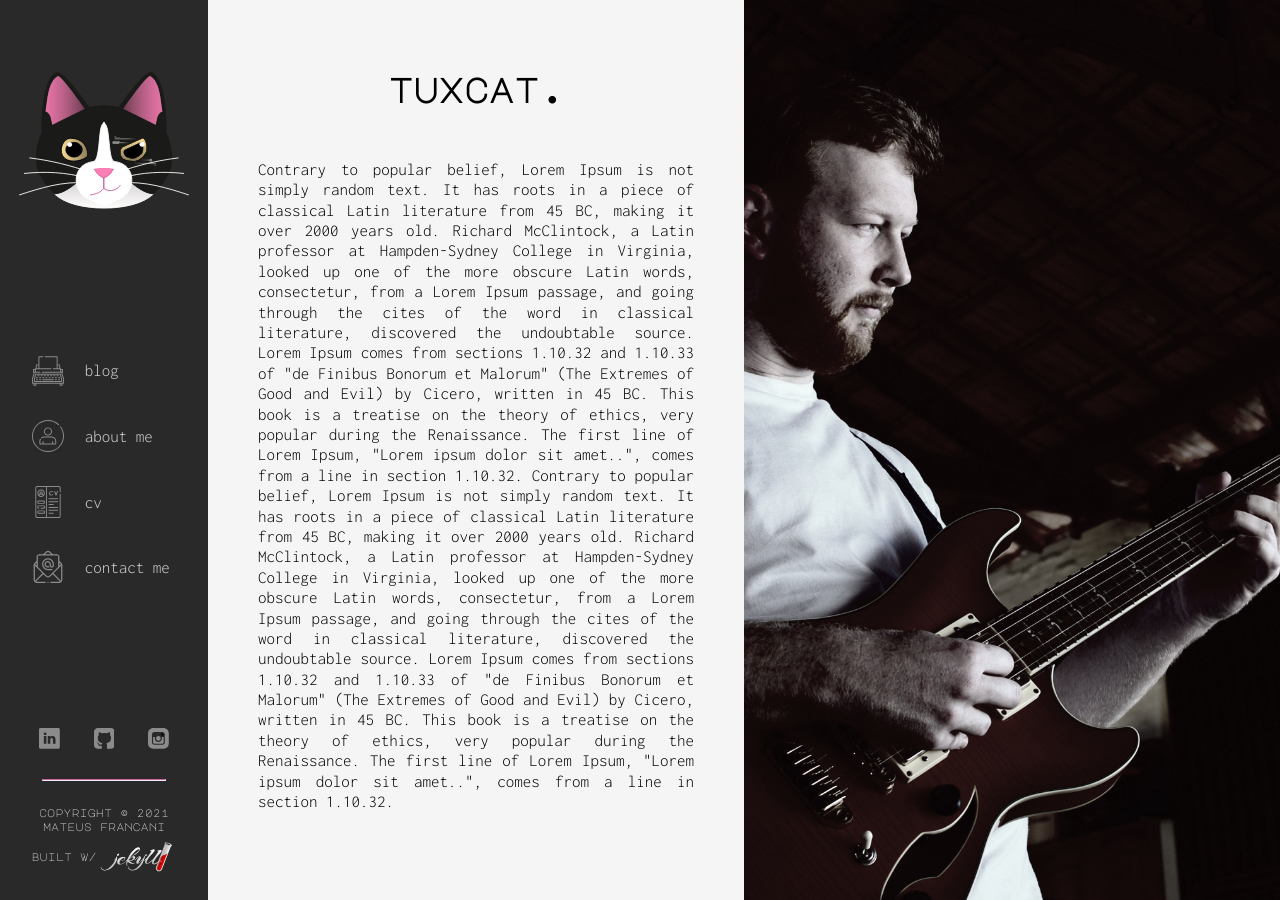
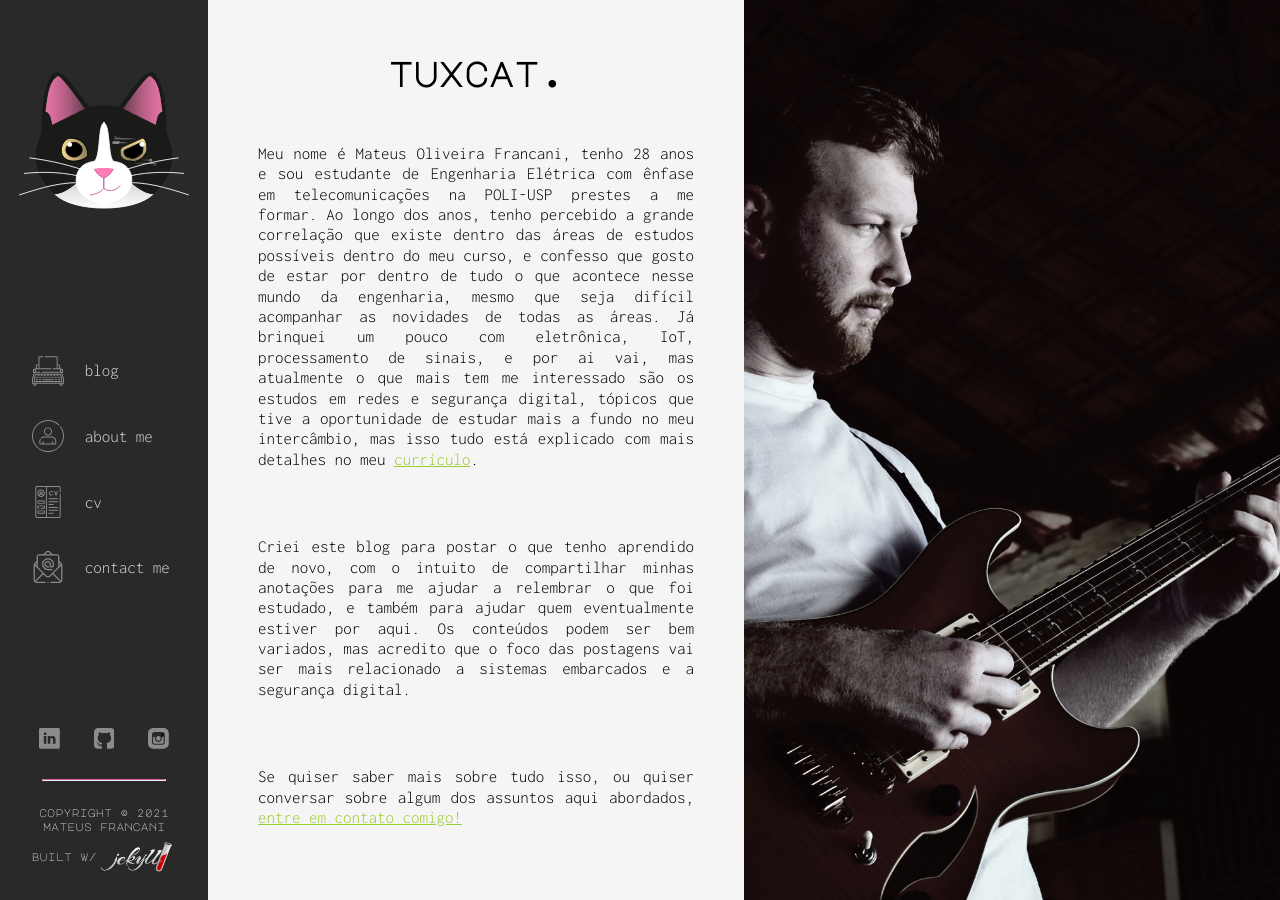
Before and after one commit to mfrNWV/mfrNWV.github.io, a Jekyll site: the page built from about.html, in a window 1280 px wide. Built offline with Jekyll 4.4.1, drawn with Linux system fonts in a browser that asks for light colours; some web fonts are replaced.

Commit message:
About me text.

```diff
--- a/_sass/about.scss
+++ b/_sass/about.scss
@@ -57,6 +57,10 @@
     margin-bottom: 50px;
 }
 
+.about-text p a {
+    color: yellowgreen;
+}
+
 .about-photo {
     width: 50%;
     min-height: 100vh;
--- a/about.html
+++ b/about.html
@@ -10,9 +10,15 @@
     <div class="about-text">
         <h1>TUXCAT.</h1>
         <p>
-            Contrary to popular belief, Lorem Ipsum is not simply random text. It has roots in a piece of classical Latin literature from 45 BC, making it over 2000 years old. Richard McClintock, a Latin professor at Hampden-Sydney College in Virginia, looked up one of the more obscure Latin words, consectetur, from a Lorem Ipsum passage, and going through the cites of the word in classical literature, discovered the undoubtable source. Lorem Ipsum comes from sections 1.10.32 and 1.10.33 of "de Finibus Bonorum et Malorum" (The Extremes of Good and Evil) by Cicero, written in 45 BC. This book is a treatise on the theory of ethics, very popular during the Renaissance. The first line of Lorem Ipsum, "Lorem ipsum dolor sit amet..", comes from a line in section 1.10.32.
-
-            Contrary to popular belief, Lorem Ipsum is not simply random text. It has roots in a piece of classical Latin literature from 45 BC, making it over 2000 years old. Richard McClintock, a Latin professor at Hampden-Sydney College in Virginia, looked up one of the more obscure Latin words, consectetur, from a Lorem Ipsum passage, and going through the cites of the word in classical literature, discovered the undoubtable source. Lorem Ipsum comes from sections 1.10.32 and 1.10.33 of "de Finibus Bonorum et Malorum" (The Extremes of Good and Evil) by Cicero, written in 45 BC. This book is a treatise on the theory of ethics, very popular during the Renaissance. The first line of Lorem Ipsum, "Lorem ipsum dolor sit amet..", comes from a line in section 1.10.32.
+            Meu nome é Mateus Oliveira Francani, tenho 28 anos e sou estudante de Engenharia Elétrica com ênfase em telecomunicações na POLI-USP prestes a me formar.
+            Ao longo dos anos, tenho percebido a grande correlação que existe dentro das áreas de estudos possíveis dentro do meu curso, e confesso que gosto de estar por dentro de tudo o que acontece nesse mundo da engenharia, mesmo que seja difícil acompanhar as novidades de todas as áreas.
+            Já brinquei um pouco com eletrônica, IoT, processamento de sinais, e por ai vai, mas atualmente o que mais tem me interessado são os estudos em redes e segurança digital, tópicos que tive a oportunidade de estudar mais a fundo no meu intercâmbio, mas isso tudo está explicado com mais detalhes no meu <a href="https://mfrnwv.github.io/cv.html">currículo</a>.
+        </p>
+        <p>
+            Criei este blog para postar o que tenho aprendido de novo, com o intuito de compartilhar minhas anotações para me ajudar a relembrar o que foi estudado, e também para ajudar quem eventualmente estiver por aqui. Os conteúdos podem ser bem variados, mas acredito que o foco das postagens vai ser mais relacionado a sistemas embarcados e a segurança digital.
+        </p>
+        <p>
+            Se quiser saber mais sobre tudo isso, ou quiser conversar sobre algum dos assuntos aqui abordados, <a href="https://mfrnwv.github.io/contact.html">entre em contato comigo!</a>
         </p>
     </div>
 
```
